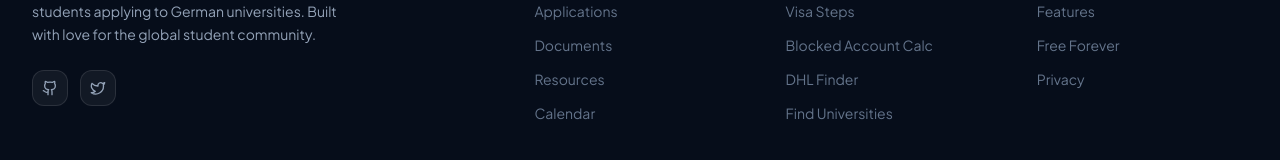
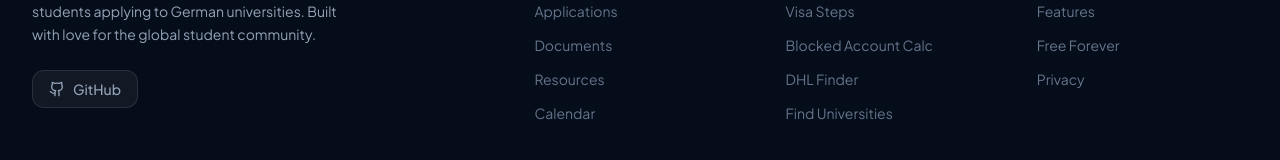
Before and after one commit to JijoJames04/uni-tracker, a Next.js app in the folder frontend/: page / in a window 1280 px wide. Shown: the part 5181-5341 px from the top of the page. Built offline with nearby package versions, Linux system fonts and the light colour scheme; no server answers.

Commit message:
fix(footer): remove Twitter logo, link GitHub button to JijoJames04/uni-tracker repo

```diff
--- a/frontend/src/components/landing/Footer.tsx
+++ b/frontend/src/components/landing/Footer.tsx
@@ -1,7 +1,7 @@
 'use client';
 
 import { motion } from 'framer-motion';
-import { GraduationCap, Heart, Github, Twitter } from 'lucide-react';
+import { GraduationCap, Heart, Github } from 'lucide-react';
 
 const FOOTER_LINKS = {
   Platform: [
@@ -43,11 +43,15 @@ export default function Footer() {
               The free, all-in-one platform for international students applying to German universities. Built with love for the global student community.
             </p>
             <div className="flex items-center gap-3">
-              <a href="https://github.com" target="_blank" rel="noopener noreferrer" className="w-9 h-9 rounded-xl bg-white/5 border border-white/10 flex items-center justify-center text-slate-400 hover:text-white hover:border-white/20 transition-all">
+              <a
+                href="https://github.com/JijoJames04/uni-tracker"
+                target="_blank"
+                rel="noopener noreferrer"
+                title="View source on GitHub"
+                className="flex items-center gap-2 px-4 py-2 rounded-xl bg-white/5 border border-white/10 text-slate-400 hover:text-white hover:border-white/20 hover:bg-white/10 transition-all text-sm font-medium"
+              >
                 <Github className="w-4 h-4" />
-              </a>
-              <a href="https://twitter.com" target="_blank" rel="noopener noreferrer" className="w-9 h-9 rounded-xl bg-white/5 border border-white/10 flex items-center justify-center text-slate-400 hover:text-white hover:border-white/20 transition-all">
-                <Twitter className="w-4 h-4" />
+                GitHub
               </a>
             </div>
           </div>
```
